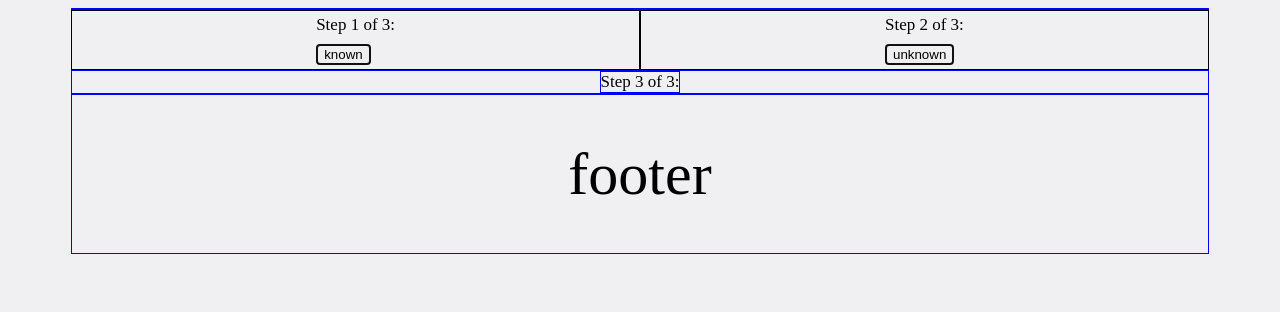
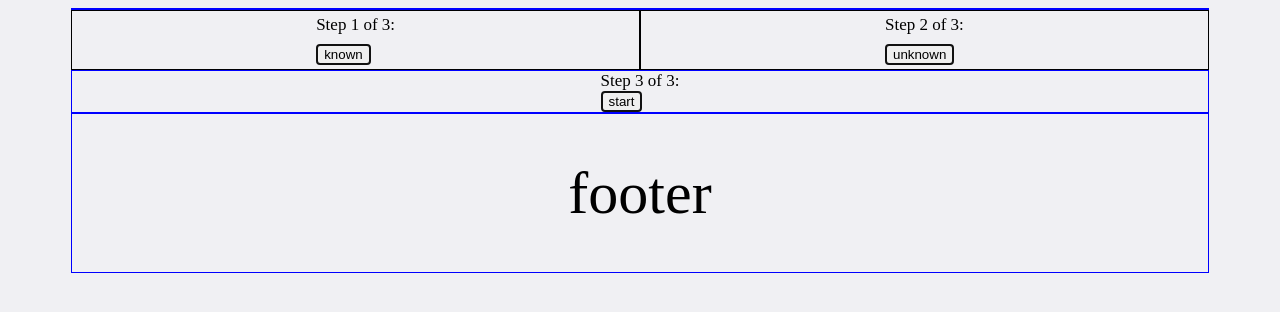
Before and after one commit to bryanee23/Computer-Vision-NBA, a Flask app: page / in a window 1280 px wide. Shown: the top 312 px of the page. Run offline with Flask 2, Linux system fonts and the light colour scheme.

Commit message:
fixed css and inline grid for step 3

```diff
--- a/app.py
+++ b/app.py
@@ -29,7 +29,7 @@ def index():
             # pass # do something else
             return render_template(
                 "index.html",
-                text_output=textOutput[1], start=True
+                text_output=textOutput[1]
                 )
         elif request.form.get('start') == 'start':
             # pass # do something else
--- a/static/css/main.css
+++ b/static/css/main.css
@@ -24,22 +24,26 @@ body{
   justify-content: center;  /* new */
 }
 
+.text-output-start {
+  border: 1px solid blue;
+  display: inline-grid;            /* new */
+  align-items: center;      /* new */
+  justify-content: center;  /* new */
+}
+
 button {
   border-radius: 0.4rem;
   border: 0.2rem solid rgb(17, 17, 17);
 }
 
-.start button {
-  font-size: 12rem;
-}
 
-.img_uploads_container {
+.img-uploads-container {
   display: grid;
   grid-template-columns: 1fr 1fr;
   grid-auto-rows: 6rem;
 }
 
-.known_imgs, .unknown_imgs, .start {
+.known-imgs, .unknown-imgs, .start {
   display: inline-grid;            /* new */
   align-items: center;      /* new */
   justify-content: center;  /* new */
@@ -47,6 +51,8 @@ button {
 }
 
 
+
+/* processing page */
 .output_container {
   display: grid;
   grid-template-columns: 1fr 1fr;
--- a/templates/index.html
+++ b/templates/index.html
@@ -9,15 +9,15 @@
     <div>{{text_output}} </div>
   </div>
 
-  <div class="img_uploads_container">
-    <div class="known_imgs">
+  <div class="img-uploads-container">
+    <div class="known-imgs">
       <div>Step 1 of 3:</div>
       <form method="post" action="/">
         <button type="submit" value="known" name="known">known</button>
       </form>
     </div>
 
-    <div class="unknown_imgs">
+    <div class="unknown-imgs">
       <div>Step 2 of 3:</div>
       <form method="post" action="/">
         <button type="submit" value="unknown" name="unknown">unknown</button>
@@ -25,15 +25,12 @@
     </div>
   </div>
 
-  <div class="text-output ">
+  <div class="text-output-start">
     <div>
       <div>Step 3 of 3:</div>
-      {% if start %}
-      step 3:
       <form method="post" action="/">
-        <button class="start" type="submit" value="start" name="start">start</button>
+        <button type="submit" value="start" name="start">start</button>
       </form>
-      {% endif %}
     </div>
   </div>
 
```
